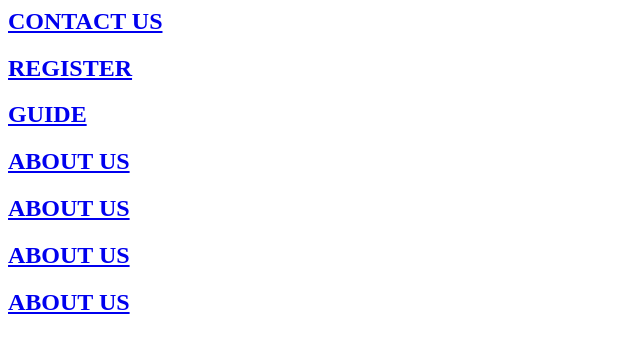
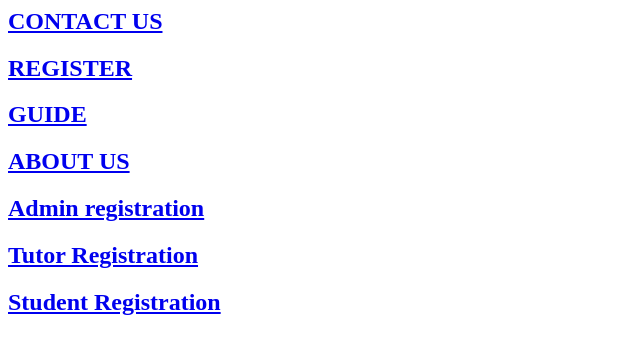
Before and after one commit to Lab-Group-7/ChalkSlate, a Django app: page /chalkslate/home/register/ in a window 1280 px wide. Shown: the part 213-567 px from the top of the page, without its empty margins (0-640 px from the left). Run offline with Django 3.2, Linux system fonts and the light colour scheme.

Commit message:
link done

```diff
--- a/chalkslate/management/templates/management/register.html
+++ b/chalkslate/management/templates/management/register.html
@@ -14,8 +14,8 @@
 <a href="/chalkslate/home/register"><h2>REGISTER</h2></a>
 <a href="/chalkslate/home/guide"><h2>GUIDE</h2></a>
 <a href="/chalkslate/home/about-us"><h2>ABOUT US</h2></a>
-<a href="/chalkslate/home/about-us"><h2>ABOUT US</h2></a>
-<a href="/chalkslate/home/about-us"><h2>ABOUT US</h2></a>
-<a href="/chalkslate/home/about-us"><h2>ABOUT US</h2></a>
+<a href="/chalkslate/reg-admin"><h2>Admin registration</h2></a>
+<a href="/chalkslate/reg-tutor"><h2>Tutor Registration</h2></a>
+<a href="/chalkslate/reg-student"><h2>Student Registration</h2></a>
 </body>
 </html>
```
